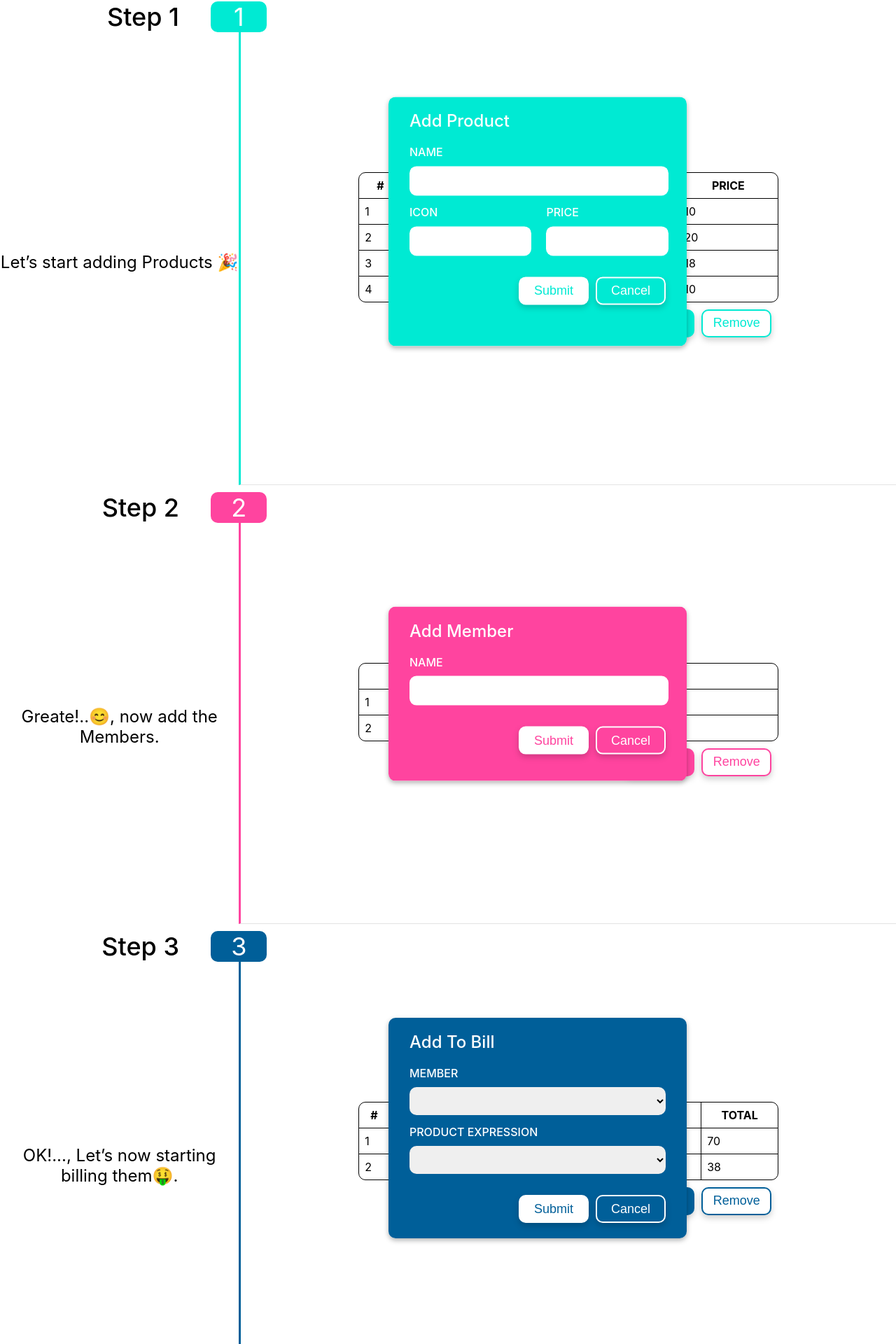
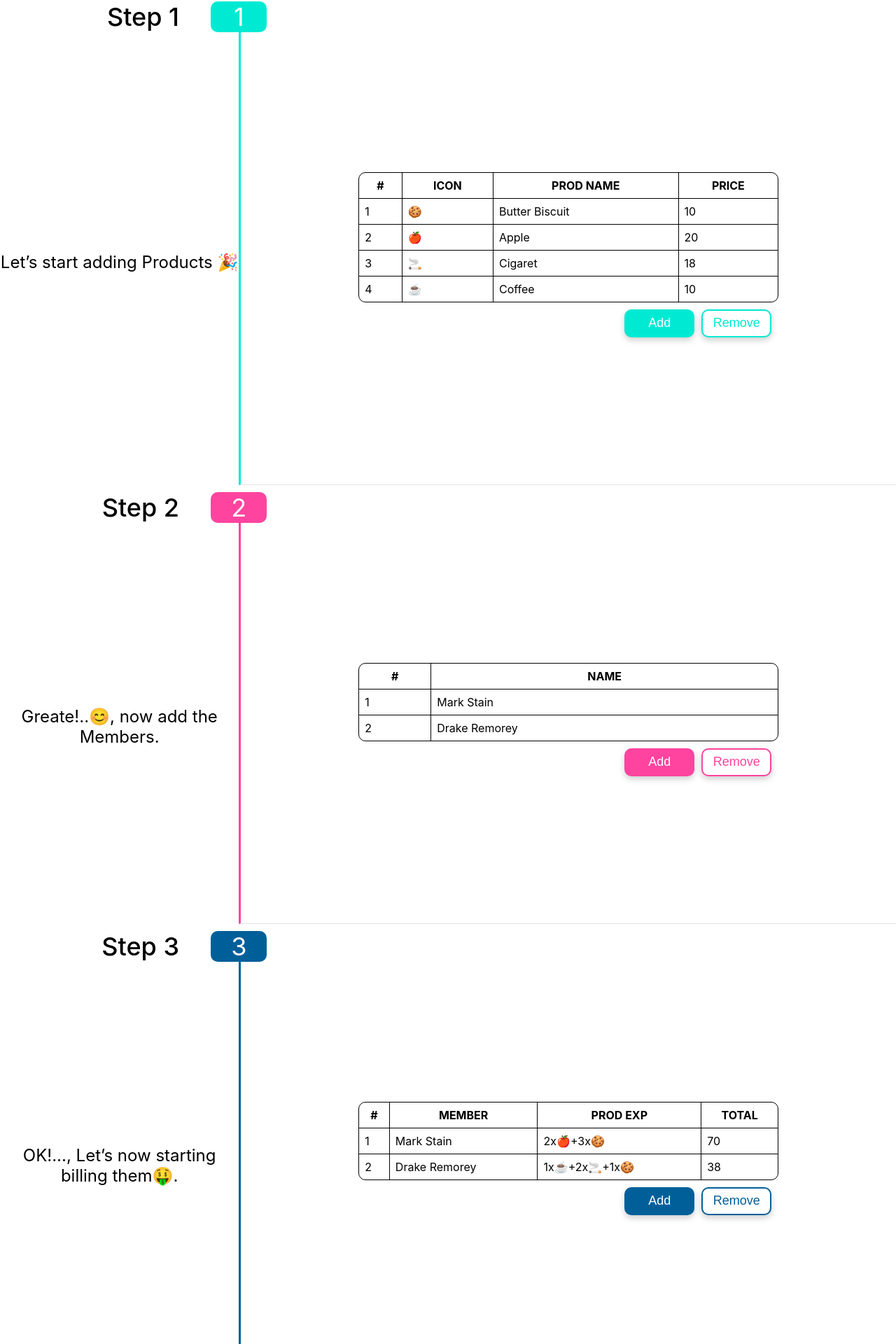
Before and after one commit to suvel/kannaku_sollu, a React (Create React App) app: page / in a window 1280 px wide. Shown: the part 183-2103 px from the top of the page at 70% size. Built offline with nearby package versions, Linux system fonts and the light colour scheme.

Commit message:
Handeling opening and cenceling Modal

```diff
--- a/src/component/AddMemberModal.js
+++ b/src/component/AddMemberModal.js
@@ -5,9 +5,9 @@ import Form,
 import Button from './Button'
 import './AddMemberModal.scss'
 
-const AddMemberModal = () => {
+const AddMemberModal = ({ show, toggleShow }) => {
     return (
-        <Modal>
+        <Modal show={show}>
             <div className='add-member-modal___container'>
                 <Form>
                     <FormTitle>
@@ -22,7 +22,11 @@ const AddMemberModal = () => {
                     </FormInputGroup>
                     <FormAction>
                         <Button name={"Submit"} variant={"solid"} />
-                        <Button name={"Cancel"} variant={"outlined"} />
+                        <Button
+                            onClick={() => toggleShow(false)}
+                            name={"Cancel"}
+                            variant={"outlined"}
+                        />
                     </FormAction>
                 </Form>
             </div>
--- a/src/component/AddProductModal.js
+++ b/src/component/AddProductModal.js
@@ -4,9 +4,9 @@ import Button from './Button'
 import './AddProductModal.scss'
 import Form,
 { FormTitle, FormInputGroup, FormAction, Row, Col, FormInput } from './Form'
-const AddProductModal = () => {
+const AddProductModal = ({ show, toggleShow }) => {
     return (
-        <Modal>
+        <Modal show={show}>
             <div className='add-product-modal___container'>
                 <Form>
                     <FormTitle>
@@ -29,7 +29,11 @@ const AddProductModal = () => {
                     </FormInputGroup>
                     <FormAction>
                         <Button name={"Submit"} variant={"solid"} />
-                        <Button name={"Cancel"} variant={"outlined"} />
+                        <Button
+                            onClick={() => toggleShow(false)}
+                            name={"Cancel"}
+                            variant={"outlined"}
+                        />
                     </FormAction>
                 </Form>
             </div>
--- a/src/component/AddToBillModal.js
+++ b/src/component/AddToBillModal.js
@@ -5,9 +5,9 @@ import Form,
 import Button from './Button'
 import './AddToBillModal.scss'
 
-const AddToBillModal = () => {
+const AddToBillModal = ({ show, toggleShow }) => {
     return (
-        <Modal>
+        <Modal show={show}>
             <div className='add-to-bill-modal___container'>
                 <Form>
                     <FormTitle>
@@ -38,7 +38,11 @@ const AddToBillModal = () => {
                     </FormInputGroup>
                     <FormAction>
                         <Button name={"Submit"} variant={"solid"} />
-                        <Button name={"Cancel"} variant={"outlined"} />
+                        <Button
+                            onClick={() => toggleShow(false)}
+                            name={"Cancel"}
+                            variant={"outlined"}
+                        />
                     </FormAction>
                 </Form>
             </div>
--- a/src/component/Button.js
+++ b/src/component/Button.js
@@ -1,9 +1,9 @@
 import React from 'react'
 import './Button.scss'
 
-const Button = ({ name, variant = 'solid' }) => {
+const Button = ({ name, variant = 'solid', ...props }) => {
     return (
-        <button className={`btn ${variant}`}>
+        <button className={`btn ${variant}`} {...props}>
             {name}
         </button>
     )
--- a/src/component/Button.scss
+++ b/src/component/Button.scss
@@ -6,6 +6,7 @@
   border: 0;
   filter: drop-shadow(0px 4px 4px rgba(0, 0, 0, 0.19));
   font-size: 18px;
+  cursor: pointer;
 
   &.solid {
     color: white;
--- a/src/component/MainApp.js
+++ b/src/component/MainApp.js
@@ -1,4 +1,4 @@
-import React from 'react'
+import React, { useState } from 'react'
 import Step from './Step'
 import Step1 from './Step1'
 import Step2 from './Step2'
@@ -10,28 +10,42 @@ import AddToBillModal from './AddToBillModal'
 import './MainApp.scss'
 
 const MainApp = () => {
+
+    const [showAddPrdModal, setShowAddPrdModal] = useState(false);
+    const [showAddMemberModal, setShowAddMemberModal] = useState(false);
+    const [showAddToBillModal, setShowAddToBillModal] = useState(false);
+
     return (
         <>
             <Step
                 number={1}
                 description={"Let’s start adding Products 🎉"}
             >
-                <Step1 />
-                <AddProductModal />
+                <Step1 toggleAddPrdModal={setShowAddPrdModal} />
+                <AddProductModal
+                    show={showAddPrdModal}
+                    toggleShow={setShowAddPrdModal}
+                />
             </Step>
             <Step
                 number={2}
                 description={"Greate!..😊, now add the Members."}
             >
-                <Step2 />
-                <AddMemberModal />
+                <Step2 toggleAddMemberModal={setShowAddMemberModal} />
+                <AddMemberModal
+                    show={showAddMemberModal}
+                    toggleShow={setShowAddMemberModal}
+                />
             </Step>
             <Step
                 number={3}
                 description={"OK!..., Let’s now starting billing them🤑."}
             >
-                <Step3 />
-                <AddToBillModal />
+                <Step3 toggleAddToBillModal={setShowAddToBillModal} />
+                <AddToBillModal
+                    show={showAddToBillModal}
+                    toggleShow={setShowAddToBillModal}
+                />
             </Step>
             <Step
                 number={4}
--- a/src/component/Modal.js
+++ b/src/component/Modal.js
@@ -1,11 +1,11 @@
 import React from 'react'
 import './Modal.scss'
 
-const Modal = ({ children }) => {
+const Modal = ({ children, show }) => {
     return (
-        <div className='modal__container'>
+        <div className={`modal__container show-${show}`} >
             {children}
-        </div>
+        </div >
     )
 }
 
--- a/src/component/Modal.scss
+++ b/src/component/Modal.scss
@@ -8,4 +8,12 @@
   box-shadow: 0 3px 7px rgba(0, 0, 0, 0.3);
   border-radius: 10px;
   overflow: hidden;
+
+  &.show-true {
+    display: block;
+  }
+
+  &.show-false {
+    display: none;
+  }
 }
--- a/src/component/Step1.js
+++ b/src/component/Step1.js
@@ -3,7 +3,7 @@ import './Step1.scss'
 import Table from './Table'
 import Button from './Button'
 
-const Step1 = () => {
+const Step1 = ({ toggleAddPrdModal }) => {
 
     const columns = React.useMemo(
         () => [
@@ -61,7 +61,7 @@ const Step1 = () => {
         <div className="step1">
             <Table style={{ width: "600px" }} columns={columns} data={data} />
             <div className='step1__action'>
-                <Button name={"Add"} variant={"solid"} />
+                <Button onClick={() => toggleAddPrdModal(true)} name={"Add"} variant={"solid"} />
                 <Button name={"Remove"} variant={"outlined"} />
             </div>
         </div>
--- a/src/component/Step2.js
+++ b/src/component/Step2.js
@@ -3,7 +3,7 @@ import './Step2.scss'
 import Table from './Table'
 import Button from './Button'
 
-const Step2 = () => {
+const Step2 = ({ toggleAddMemberModal }) => {
 
     const columns = React.useMemo(
         () => [
@@ -37,7 +37,11 @@ const Step2 = () => {
         <div className="step2">
             <Table style={{ width: "600px" }} columns={columns} data={data} />
             <div className='step2__action'>
-                <Button name={"Add"} variant={"solid"} />
+                <Button
+                    onClick={() => toggleAddMemberModal(true)}
+                    name={"Add"}
+                    variant={"solid"}
+                />
                 <Button name={"Remove"} variant={"outlined"} />
             </div>
         </div>
--- a/src/component/Step3.js
+++ b/src/component/Step3.js
@@ -3,7 +3,7 @@ import './Step3.scss'
 import Table from './Table'
 import Button from './Button'
 
-const Step3 = () => {
+const Step3 = ({ toggleAddToBillModal }) => {
 
     const columns = React.useMemo(
         () => [
@@ -49,7 +49,11 @@ const Step3 = () => {
         <div className="step3">
             <Table style={{ width: "600px" }} columns={columns} data={data} />
             <div className='step3__action'>
-                <Button name={"Add"} variant={"solid"} />
+                <Button
+                    onClick={() => toggleAddToBillModal(true)}
+                    name={"Add"}
+                    variant={"solid"}
+                />
                 <Button name={"Remove"} variant={"outlined"} />
             </div>
         </div>
```
